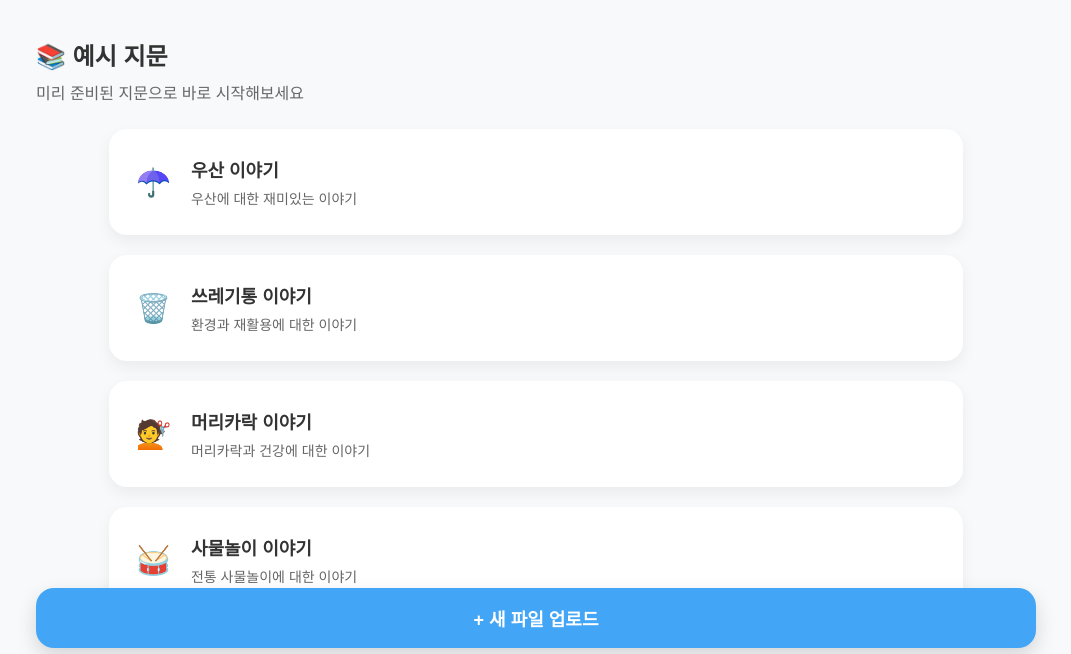
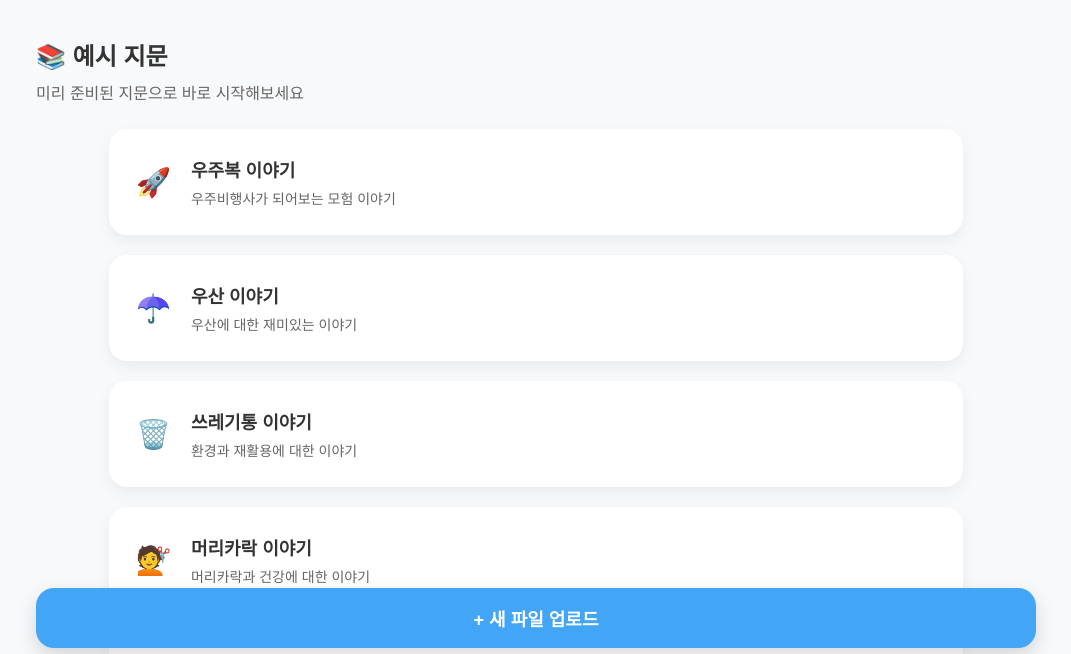
Before and after one commit to baejungjin/E-do_Education, a plain HTML site: page public/load.html in a window 1280 px wide. Shown: the part 122-776 px from the top of the page, without its empty margins (104-1175 px from the left). Drawn offline with Linux system fonts and the light colour scheme; a web font is replaced by a local one.

Commit message:
예시 파일 올리기

```diff
--- a/public/load.html
+++ b/public/load.html
@@ -20,7 +20,14 @@
             <h2 class="section-title">📚 예시 지문</h2>
             <p class="section-subtitle">미리 준비된 지문으로 바로 시작해보세요</p>
             <div class="examples-list">
-                <div class="example-item anim-on-load" data-example-id="umbrella">
+                <div class="example-item anim-on-load" data-example-id="spacesuit">
+                    <span class="icon">🚀</span>
+                    <div class="file-info">
+                        <p class="file-name">우주복 이야기</p>
+                        <p class="file-description">우주비행사가 되어보는 모험 이야기</p>
+                    </div>
+                </div>
+                <div class="example-item anim-on-load" data-example-id="story1">
                     <span class="icon">☂️</span>
                     <div class="file-info">
                         <p class="file-name">우산 이야기</p>
@@ -41,7 +48,7 @@
                         <p class="file-description">머리카락과 건강에 대한 이야기</p>
                     </div>
                 </div>
-                <div class="example-item anim-on-load" data-example-id="samulnory">
+                <div class="example-item anim-on-load" data-example-id="story4">
                     <span class="icon">🥁</span>
                     <div class="file-info">
                         <p class="file-name">사물놀이 이야기</p>
```
